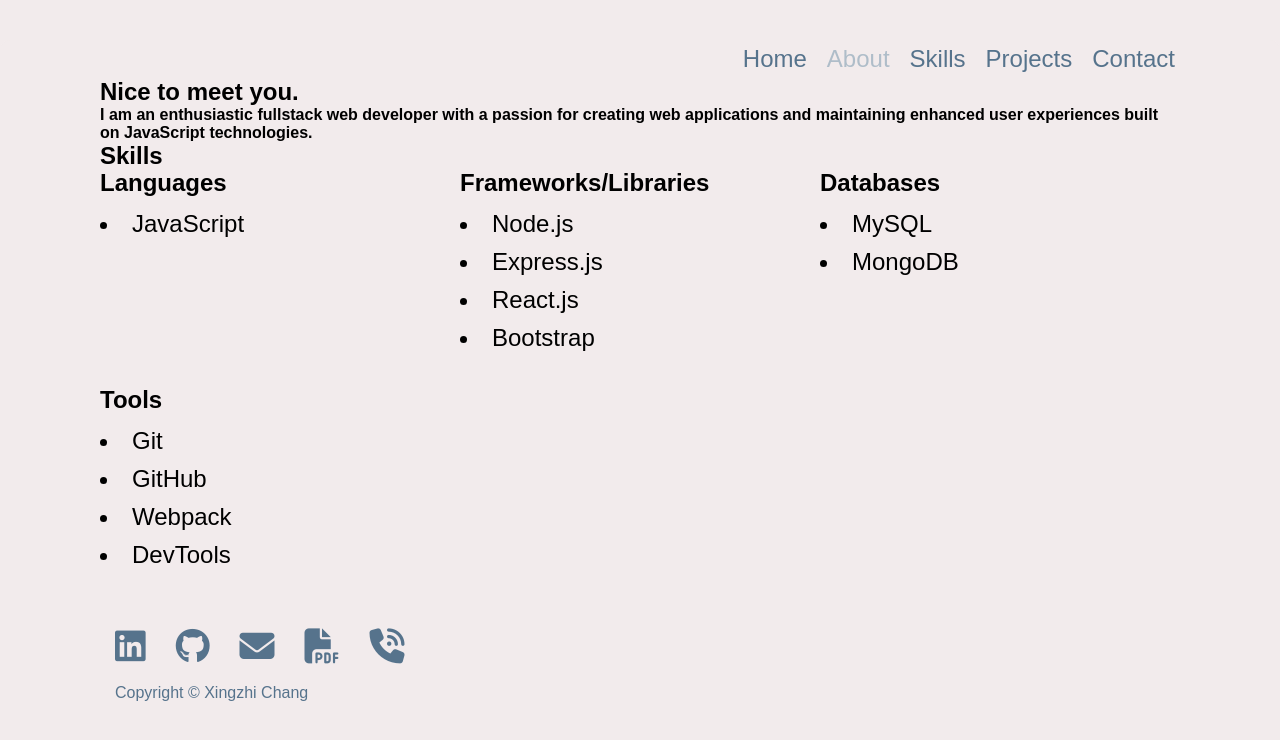
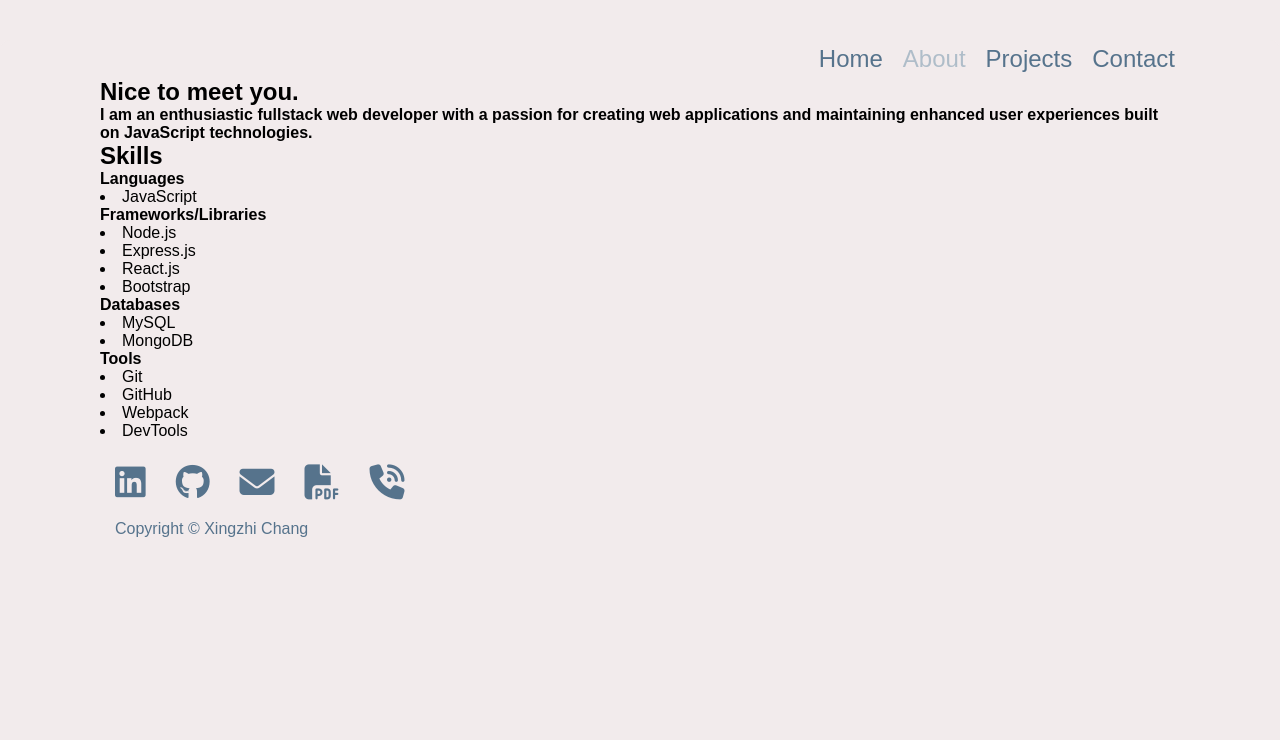
Before and after one commit to JotaroC/React-Portfolio, a React (Create React App) app in the folder react-portfolio/: page /#/about in a window 1280 px wide. Shown: the top 740 px of the page. Built offline with nearby package versions, Linux system fonts and the light colour scheme.

Commit message:
merge skill page to about page

```diff
--- a/react-portfolio/src/App.js
+++ b/react-portfolio/src/App.js
@@ -3,7 +3,6 @@
 import Navbar from './components/Navbar';
 import Home from "./components/Home";
 import About from './components/About';
-import Skills from './components/Skills';
 import Projects from './components/Projects';
 import Footer from './components/Footer';
 import Contact from './components/Contact';
@@ -18,7 +17,6 @@
         <Switch>
           <Route exact path="/" component={Home} />
           <Route exact path="/about" component={About} />
-          <Route exact path="/skills" component={Skills} />
           <Route exact path="/projects" component={Projects} />
           <Route exact path="/contact" component={Contact} />
         </Switch>
--- a/react-portfolio/src/components/About/style.css
+++ b/react-portfolio/src/components/About/style.css
@@ -10,3 +10,30 @@
 h2 {
     font-size: 60px;
 }
+
+.content {
+    display: grid;
+    font-size: 24px;
+    grid-template-columns: 1fr 1fr;
+}
+
+.content div {
+    margin-bottom: 25px;
+}
+
+.content strong {
+    line-height: 25px;
+    padding-bottom: 15px;
+    display: block;
+}
+
+.content li {
+    margin: 0;
+    margin-bottom: 10px;
+}
+
+@media (min-width: 800px) {
+    .content {
+        grid-template-columns: 1fr 1fr 1fr;
+    }
+}
--- a/react-portfolio/src/components/Navbar/index.js
+++ b/react-portfolio/src/components/Navbar/index.js
@@ -67,15 +67,6 @@
                         </li>
                         <li>
                             <Link
-                                to="/skills"
-                                onClick={handleClose}
-                                style={{ color: location.pathname === "/skills" && "#afbdc9" }}
-                            >
-                                Skills
-                            </Link>
-                        </li>
-                        <li>
-                            <Link
                                 to="/projects"
                                 onClick={handleClose}
                                 style={{ color: location.pathname === "/projects" && "#afbdc9" }}
--- a/react-portfolio/src/components/Skills/index.js
+++ /dev/null
@@ -1,42 +0,0 @@
-import React from 'react';
-import './style.css';
-
-const Skills = () => {
-    return (
-        <div className="skills">
-            <h1>Skills</h1>
-            <div className="content">
-                <div>
-                    <strong>Languages</strong>
-                    <li>JavaScript</li>
-                    {/* <li></li>
-                <li></li>
-                <li></li> */}
-                </div>
-                <div>
-                    <strong>Frameworks/Libraries</strong>
-                    <li>Node.js</li>
-                    <li>Express.js</li>
-                    <li>React.js</li>
-                    <li>Bootstrap</li>
-                </div>
-                <div>
-                    <strong>Databases</strong>
-                    <li>MySQL</li>
-                    <li>MongoDB</li>
-                    {/* <li></li>
-                <li></li> */}
-                </div>
-                <div>
-                    <strong>Tools</strong>
-                    <li>Git</li>
-                    <li>GitHub</li>
-                    <li>Webpack</li>
-                    <li>DevTools</li>
-                </div>
-            </div>
-        </div>
-    )
-}
-
-export default Skills;
--- a/react-portfolio/src/components/Skills/style.css
+++ /dev/null
@@ -1,34 +0,0 @@
-.skills {
-    flex-grow: 1;
-}
-
-.skills h1 {
-    margin-bottom: 20px;
-}
-
-.content {
-    display: grid;
-    font-size: 24px;
-    grid-template-columns: 1fr 1fr;
-}
-
-.content div {
-    margin-bottom: 25px;
-}
-
-.content strong {
-    line-height: 25px;
-    padding-bottom: 15px;
-    display: block;
-}
-
-.content li {
-    margin: 0;
-    margin-bottom: 10px;
-}
-
-@media (min-width: 800px) {
-    .content {
-        grid-template-columns: 1fr 1fr 1fr;
-    }
-}
```
